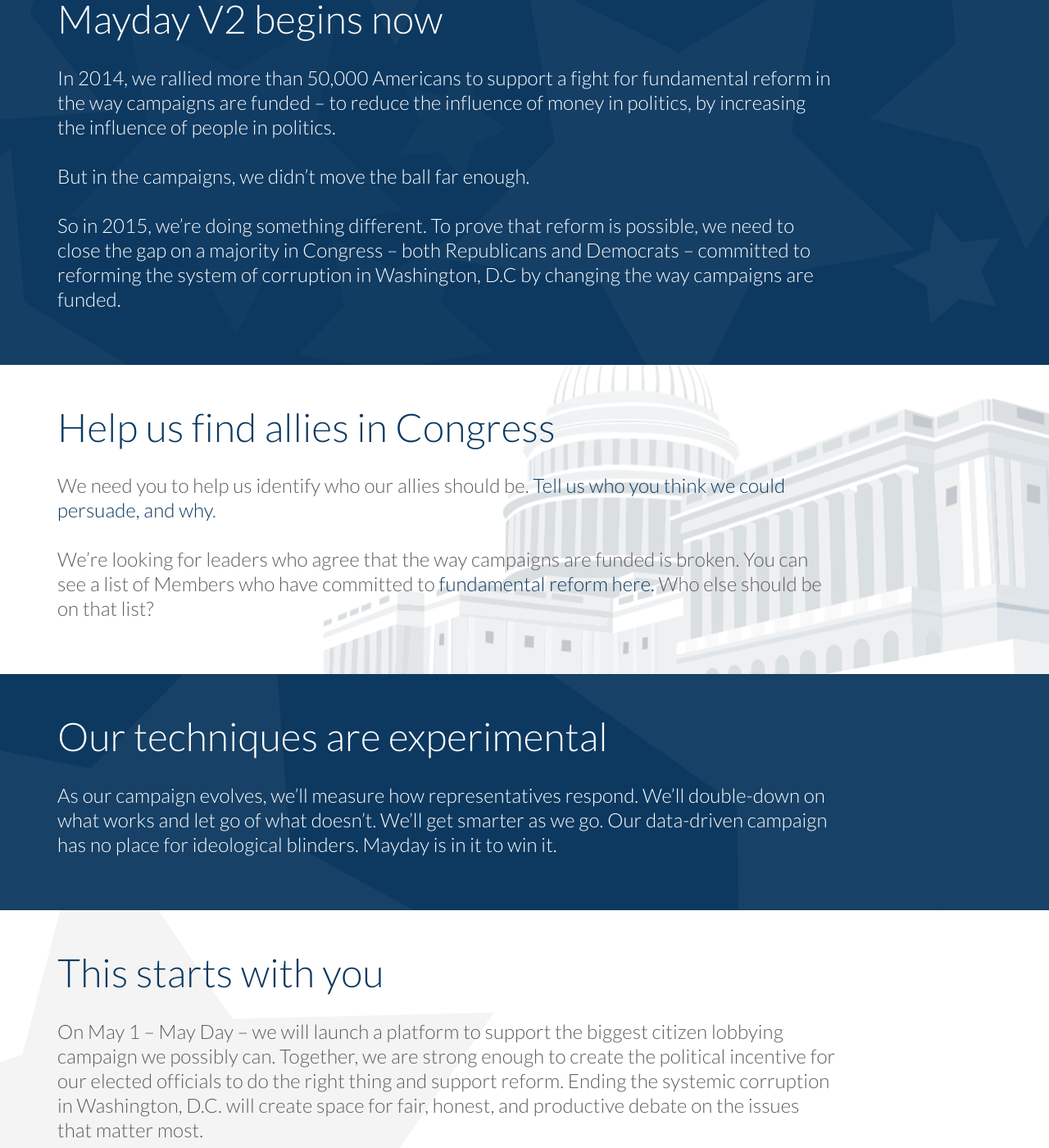
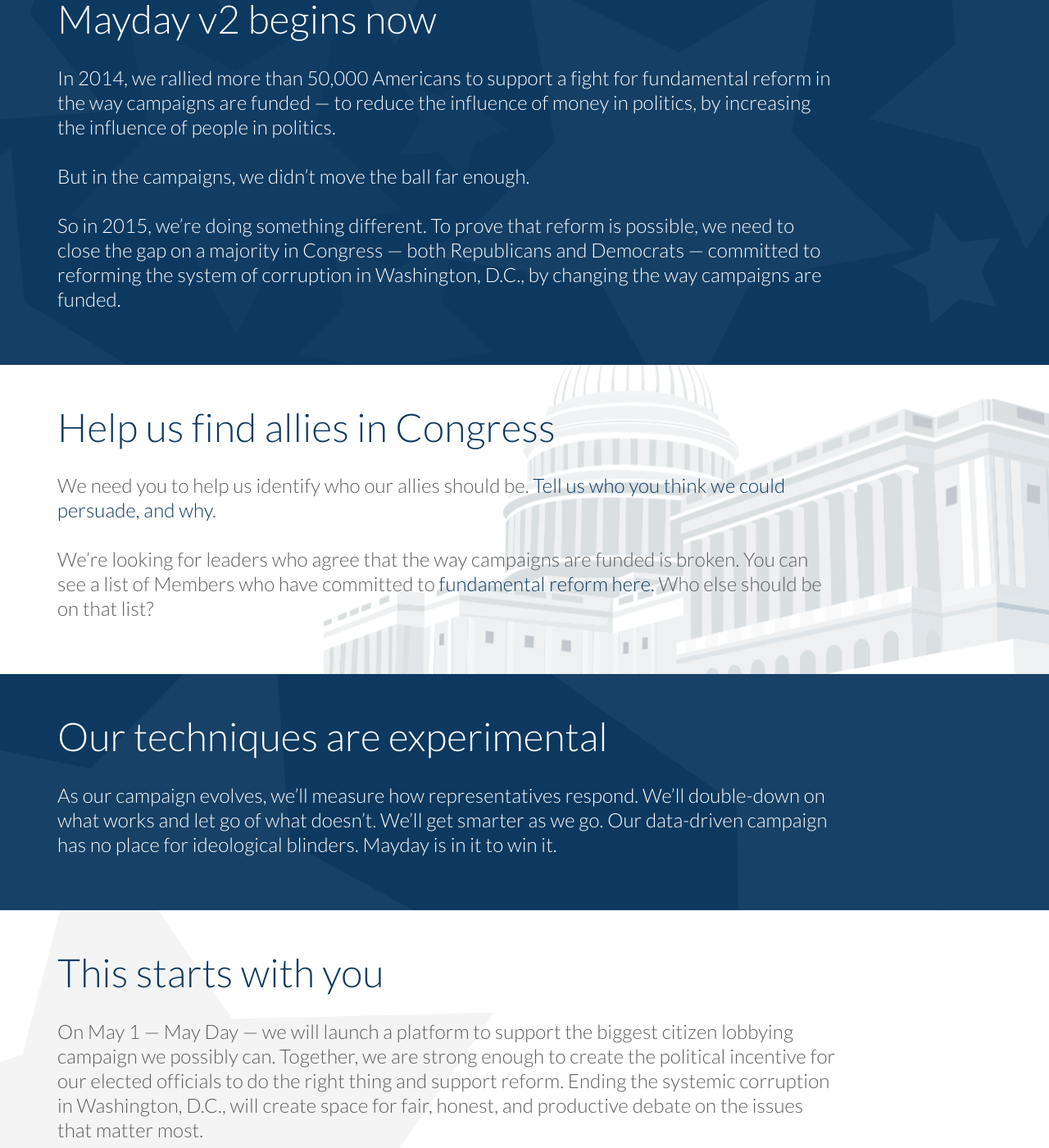
Before and after one commit to MayOneUS/mayday-2.0-frontend, a Jekyll site: the page built from index.html, in a window 1280 px wide and 1400 px high, scrolled down 796 px. Shown: the whole window at 82% size. Built offline with Jekyll 4.4.1, drawn with Linux system fonts in a browser that asks for light colours; nearby versions of some CDN libraries; some web fonts are replaced; some of the changed lines change nothing that is shown.

Commit message:
couple edits to copy on home page

```diff
--- a/index.html
+++ b/index.html
@@ -37,10 +37,10 @@
     <img class="bg-star" src="/images/star_white.svg">
     <div class="container gutter-justphone homepage-panel-body">
       <div class="col-md-10 col-xs-12">
-        <h2>Mayday V2 begins now</h2>
-        <p>In 2014, we rallied more than 50,000 Americans to support a fight for fundamental reform in the way campaigns are funded &ndash; to reduce the influence of money in politics, by increasing the influence of people in politics.</p>
+        <h2>Mayday v2 begins now</h2>
+        <p>In 2014, we rallied more than 50,000 Americans to support a fight for fundamental reform in the way campaigns are funded &mdash; to reduce the influence of money in politics, by increasing the influence of people in politics.</p>
         <p>But in the campaigns, we didn’t move the ball far enough.</p>
-        <p>So in 2015, we’re doing something different. To prove that reform is possible, we need to close the gap on a majority in Congress &ndash; both Republicans and Democrats &ndash; committed to reforming the system of corruption in Washington, D.C by changing the way campaigns are funded.</p>
+        <p>So in 2015, we’re doing something different. To prove that reform is possible, we need to close the gap on a majority in Congress &mdash; both Republicans and Democrats &mdash; committed to reforming the system of corruption in Washington, D.C., by changing the way campaigns are funded.</p>
       </div>
     </div>
   </div>
@@ -73,7 +73,7 @@
           This starts with you
         </h2>
         <p>
-          On May 1 &ndash; May Day &ndash; we will launch a platform to support the biggest citizen lobbying campaign we possibly can. Together, we are strong enough to create the political incentive for our elected officials to do the right thing and support reform. Ending the systemic corruption in Washington, D.C. will create space for fair, honest, and productive debate on the issues that matter most.
+          On May 1 &mdash; May Day &mdash; we will launch a platform to support the biggest citizen lobbying campaign we possibly can. Together, we are strong enough to create the political incentive for our elected officials to do the right thing and support reform. Ending the systemic corruption in Washington, D.C., will create space for fair, honest, and productive debate on the issues that matter most.
         </p>
         <p>We can only get our democracy back if we work together. As an early supporter of Mayday, you can help us make our launch the best it can be. <a class="show-nomination-modal">Let us know how you want to be involved and who you think we should target.</a></p>
       </div>
```
